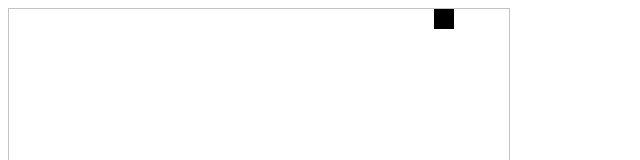
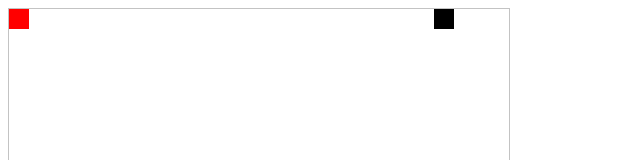
Before and after one commit to DanielDees/DanielDavid, a plain HTML site: page DanielDavid.html in a window 1280 px wide. Shown: the top 160 px of the page, 0-640 px from the left. Drawn offline with Linux system fonts and the light colour scheme.

Commit message:
Added some comments

```diff
--- a/DanielDavid.html
+++ b/DanielDavid.html
@@ -13,14 +13,46 @@
 
 			var movingRight = true;
 
+			//This is a class
+			function boxClass() {
+
+				/*
+					You assign values to a class like this
+
+					this.attribute = value,
+					this.attribute2 = value2,
+					this.lastattribute = value3,
+				*/
+
+				this.pos = [0, 0];
+			}
+
+			//To create an instance of the class just do this.
+			var box2 = new boxClass();
+
+			//The box is an object
 			var box = {
+
+				/*
+					You assign values to object like this
+
+					attribute: value,
+					attribute2: value2,
+					lastattribute: value3,
+				*/
 
 				pos: [0, 0],
 			}
+
 			function drawBox () {
 
 				ctx.fillStyle = "#000";
 				ctx.fillRect(box.pos[0], box.pos[1], 20, 20);
+			}
+			function drawBox2 () {
+
+				ctx.fillStyle = "#FF0000";
+				ctx.fillRect(box2.pos[0], box2.pos[1], 20, 20);
 			}
 
 			function moveBox () {
@@ -50,6 +82,7 @@
 
 				//Draw Everything to screen
 				drawBox();
+				drawBox2();
 			}
 
 			var draw = setInterval(runGame, (1000 / 60));
```
